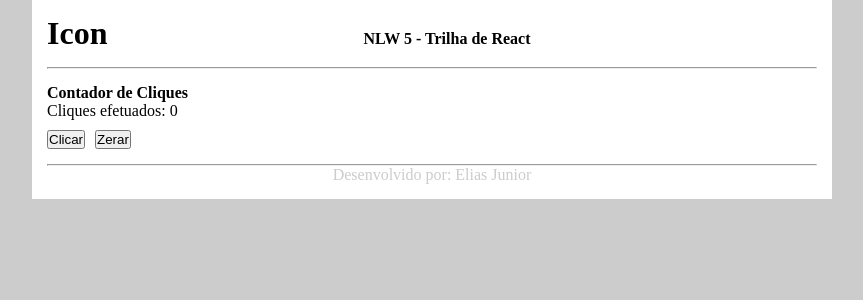
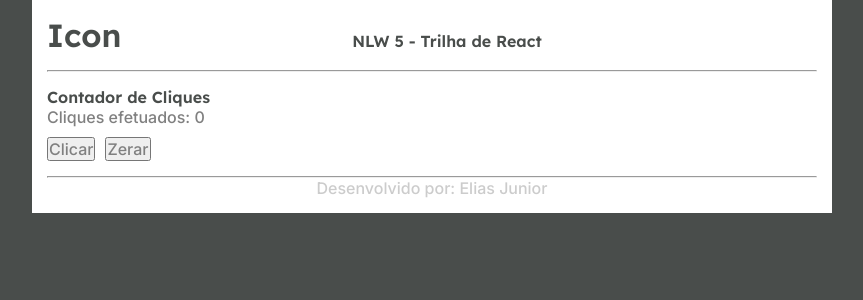
Before and after one commit to ElijahJunnior/nlw-project-one, a Next.js app: page / in a window 1280 px wide. Shown: the top 300 px of the page, without its empty margins (208-1071 px from the left). Built offline with nearby package versions, Linux system fonts and the light colour scheme.

Commit message:
create global styles and components path :sunglesses::grin::smile:

```diff
--- a/package.json
+++ b/package.json
@@ -10,7 +10,8 @@
   "dependencies": {
     "next": "10.2.0",
     "react": "17.0.2",
-    "react-dom": "17.0.2"
+    "react-dom": "17.0.2",
+    "sass": "^1.32.12"
   },
   "devDependencies": {
     "@types/node": "^15.0.1",
--- a/src/pages/_app.tsx
+++ b/src/pages/_app.tsx
@@ -1,4 +1,7 @@
-import '../styles/global.css';
+//Arquivo criado para ficar acima de todos os outros, execeto do document, no memento em que a pagina for renderizada
+//Ao contrario do arquivo document, que será carregado uma unica vez esse arquivo será recarregado sempre que a pagina carregada
+
+import '../styles/global.scss';
 
 function MyApp({ Component, pageProps }) {
   return <Component {...pageProps} />
--- /dev/null
+++ b/src/pages/_document.tsx
@@ -0,0 +1,24 @@
+//Arquivo criado para ficar acima de todos os outros no memento em que a pagina for renderizada
+//Ao contrario do arquivo app, que será carregado toda vez que a pagina for iniciada esse arquivo só será carregado uma vez
+
+import Document, { Html, Head, Main, NextScript } from 'next/document';
+
+export default class MyDocument extends Document {
+
+    render() {
+        return (
+            <Html>
+                <Head>
+                    {/* Aqui os itens de header que deve ser aplicados em todas as paginas mas executados uma unica vez */}
+                    <link rel="preconnect" href="https://fonts.gstatic.com" />
+                    <link href="https://fonts.googleapis.com/css2?family=Inter:wght@400;500&family=Lexend:wght@500;600&display=swap" rel="stylesheet" />
+                </Head>
+                <body>
+                    <Main />
+                    <NextScript />
+                </body>
+            </Html>
+        );
+    }
+
+}
--- a/src/pages/index.tsx
+++ b/src/pages/index.tsx
@@ -1,4 +1,4 @@
-import Header from './Header';
+import Header from '../components/Header';
 import ContaClick from './ContaClick';
 import Footer from './Footer';
 
--- a/src/styles/global.css
+++ /dev/null
@@ -1,9 +0,0 @@
-* {
-    margin: 0;
-    padding: 0;
-    box-sizing: border-box;
-}
-
-html {
-    background-color: #ccc;
-}
--- /dev/null
+++ b/src/styles/global.scss
@@ -0,0 +1,69 @@
+// Definindo valores padrão para toda a aplicação
+* {
+    margin: 0;
+    padding: 0;
+    box-sizing: border-box;
+}
+
+//Criando as variaveis de cores do sistema
+:root {
+    --white: #FFF;
+
+    --gray-50: #F7F8FA;
+    --gray-100: #E6E8EB;
+    --gray-200: #AFB2B1;
+    --gray-500: #808080;
+    --gray-800: #494D4B;
+
+    --green-500: #04d361;
+
+
+    --purple-300: #9F75FF;
+    --purple-400: #9164FA;
+    --purple-500: #8257E5;
+    --purple-800: #6F48C9;
+}
+
+@media (max-width: 1080px) {
+    html {
+        // O tamanho padrão da fonte é 16px, reduzindo para 93,57% a fonte ficara com 15px;
+        font-size: 93.75%;
+    }
+}
+
+@media (max-width: 720px) {
+    html {
+        // O tamanho padrão da fonte é 16px, reduzindo para 87,5% a fonte ficara com 14px;
+        font-size: 87.5%;
+    }
+}
+
+html {
+    background-color: var(--gray-800);
+}
+
+// definindo um parametros de formatação de texto para todos aos itens de texto
+body, input, textarea, button {
+    font: 500 1rem Inter, sans-serif;
+    color: var(--gray-500);
+}
+
+h1, h2, h3, h4, h5, h6 {
+    font-weight: 600;
+    font-family: Lexend, sans-serif;
+    color: var(--gray-800);
+}
+
+// alterando o cursor de todos os botões
+button {
+    cursor: pointer;
+}
+
+// padronizando os tamanhos dos textos de titulo
+h1 {
+    font-size: 2rem;
+}
+
+h2 {
+    font-size: 1.5rem;
+}
```
Also changed, not shown: src/components/Header/index.tsx (renamed from src/pages/Header.tsx, +3 -4 lines), src/components/Header/styles.module.scss (added), 1 other file (tests, documents, lock files or other folders).
